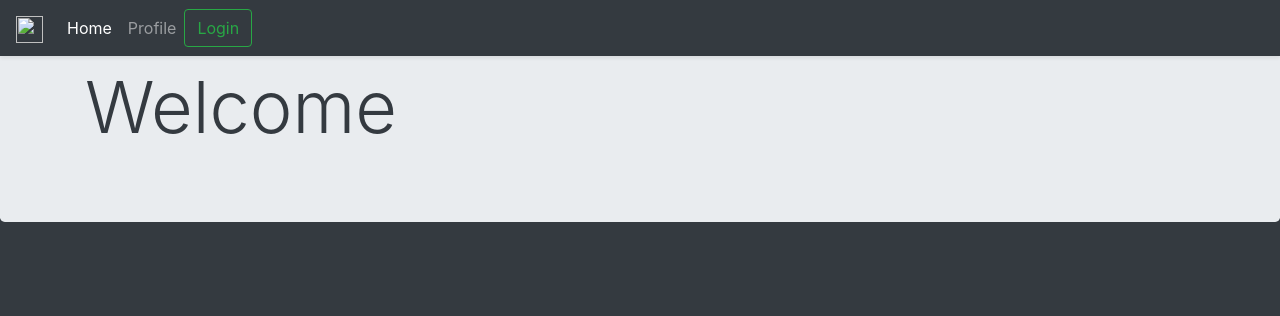
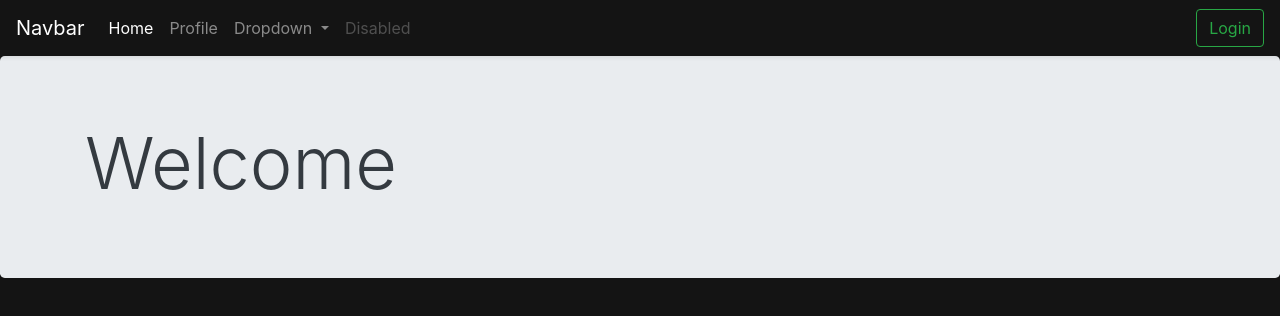
Before and after one commit to peterg4/MEAN-Boilerplate, a website: page public/index.html in a window 1280 px wide. Drawn offline with nearby package versions, Linux system fonts and the light colour scheme.

Commit message:
some basic styling for homepage

```diff
--- a/public/css/index.css
+++ b/public/css/index.css
@@ -2,8 +2,12 @@ html {
   font-family: 'Merriweather', serif;
 }
 body {
-  color: #777777;
+  color: #111111;
 }
 nav{
+  color: white;
   box-shadow: 0 2px 4px rgba(0,0,0,.08);
 }
+.bg-dark{
+  background-color: #141414!important;
+}
--- a/public/index.html
+++ b/public/index.html
@@ -21,18 +21,33 @@
 </head>
 <body ng-controller="mainController" class="bg-dark" ng-init="user();refreshPlaylist(0);getWeather();setKnobs();getStocks()">
 	<!-- Navigation bar -->
-	<nav class="navbar navbar-expand-md navbar-dark fixed-top bg-dark">
-		<a class="navbar-brand" href="#"><img src="favicon.ico" height="27" width="27"></a>
-		<button class="navbar-toggler" type="button" data-toggle="collapse" data-target="#navbarsExampleDefault" aria-controls="navbarsExampleDefault" aria-expanded="false" aria-label="Toggle navigation">
+		<nav class="navbar navbar-expand-lg navbar-dark text-light bg-dark">
+			<a class="navbar-brand" href="#">Navbar</a>
+			<button class="navbar-toggler" type="button" data-toggle="collapse" data-target="#navbarSupportedContent" aria-controls="navbarSupportedContent" aria-expanded="false" aria-label="Toggle navigation">
 				<span class="navbar-toggler-icon"></span>
 			</button>
-		<div class="collapse navbar-collapse" id="navbarsExampleDefault">
-		  <ul class="navbar-nav">
-			<li class="nav-item">
+
+			<div class="collapse navbar-collapse" id="navbarSupportedContent">
+				<ul class="navbar-nav mr-auto">
+					<li class="nav-item active">
 						<a class="nav-link active" id="home" ng-click="view=0;changeActive('home')" href="#">Home</a>
 					</li>
 					<li class="nav-item">
 						<a class="nav-link" id="profile" ng-click="view=1;changeActive('profile');getStats()" href="#">Profile</a>
+					</li>
+					<li class="nav-item dropdown">
+						<a class="nav-link dropdown-toggle" href="#" id="navbarDropdown" role="button" data-toggle="dropdown" aria-haspopup="true" aria-expanded="false">
+							Dropdown
+						</a>
+						<div class="dropdown-menu" aria-labelledby="navbarDropdown">
+							<a class="dropdown-item" href="#">Action</a>
+							<a class="dropdown-item" href="#">Another action</a>
+							<div class="dropdown-divider"></div>
+							<a class="dropdown-item" href="#">Something else here</a>
+						</div>
+					</li>
+					<li class="nav-item">
+						<a class="nav-link disabled" href="#">Disabled</a>
 					</li>
 				</ul>
 				<form class="form-inline my-2 my-lg-0" ng-if="!userInfo" ng-submit="login()">
```
Lines whose indentation alone changed are shown as unchanged.
